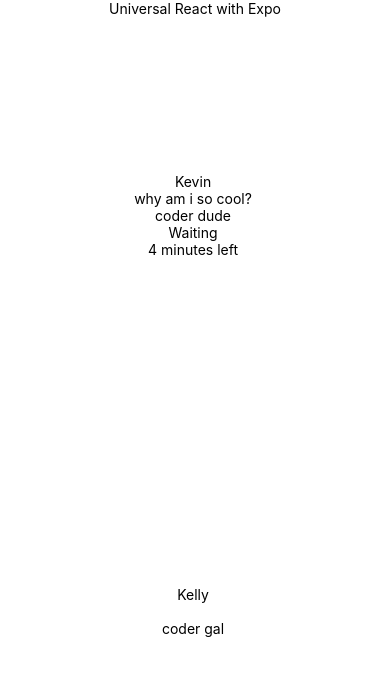
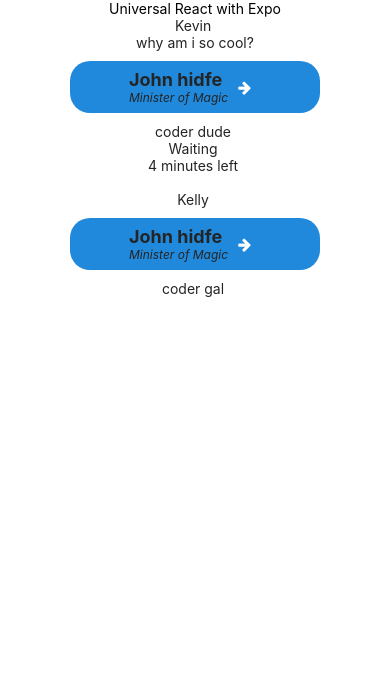
Before and after one commit to ohcnivek/ta-queue, a React Native app: screen / in a window 390 px wide. Shown: the top 676 px of the page. Built offline with nearby package versions, Linux system fonts and the light colour scheme.

Commit message:
friday progress

```diff
--- a/App.js
+++ b/App.js
@@ -5,7 +5,7 @@ export default function App() {
   return (
     <View
       style={{
-        flex: 1,
+        //flex: 2,
         justifyContent: "center",
         alignItems: "center",
       }}
@@ -13,7 +13,7 @@ export default function App() {
     <Text>Universal React with Expo</Text>
 
 
-    <Example
+    <Example style = {{flex:2}}
       name="Kevin"
       question ="why am i so cool?"
       desc= "coder dude"
@@ -22,9 +22,10 @@ export default function App() {
       privateBool="true"
       >
     </Example>
-    <Example name="Kelly" desc= "coder gal"></Example>
+    <Example style = {{flex:1}} name="Kelly" desc= "coder gal"></Example>
 
     </View>
 
+
   );
 }
--- a/components/Example.js
+++ b/components/Example.js
@@ -1,16 +1,43 @@
 import React, { Component } from 'react';
-import { View, Text } from 'react-native';
+import { View, StyleSheet} from 'react-native';
+import { Button, ButtonGroup, withTheme, Text } from 'react-native-elements';
 
 class Example extends Component {
   render() {
     return (
       <View style={{
-        flex: 1,
         justifyContent: "center",
         alignItems: "center",
+        width: "80%",
       }}>
       <Text>{this.props.name} </Text>
-      <Text>{this.props.question} </Text>
+      <Text>{this.props.question}
+      </Text>
+
+
+      <Button
+          title={<CustomTitle question="lsjfslkdj"/>}
+          titleStyle={{ fontWeight: 'bold', fontSize: 38 }}
+          buttonStyle={{
+            borderWidth: 0,
+            borderColor: 'transparent',
+            borderRadius: 20,
+          }}
+          containerStyle={{
+            width: "80%",
+            marginHorizontal: 50,
+            marginVertical: 10,
+          }}
+          icon={{
+            name: 'arrow-right',
+            type: 'font-awesome',
+            size: 15,
+            color: 'white',
+          }}
+          iconRight
+          iconContainerStyle={{ marginLeft: 10, marginRight: 10 }}
+        />
+
       <Text>{this.props.desc} </Text>
       <Text>{this.props.status} </Text>
       <Text>{this.props.time} </Text>
@@ -21,4 +48,37 @@ class Example extends Component {
   }
 }
 
+const CustomTitle = () => {
+  return (
+    <View style={{ flexDirection: 'column' }}>
+      <Text style={{ fontWeight: 'bold', fontSize: 18 }}>John hidfe</Text>
+      <Text style={{ fontStyle: 'italic', fontSize: 12 }}>
+        Minister of Magic
+      </Text>
+    </View>
+  );
+};
+
+const styles = StyleSheet.create({
+  contentView: {
+    flex: 1,
+  },
+  //this is for multiple buttons in a column
+  // buttonsContainer: {
+  //   flexDirection: 'row',
+  //   flexWrap: 'wrap',
+  //   justifyContent: 'center',
+  //   alignItems: 'center',
+  //   width: '100%',
+  //   marginVertical: 20,
+  // },
+  subHeader: {
+    backgroundColor : "#2089dc",
+    color : "white",
+    textAlign : "center",
+    paddingVertical : 5,
+    marginBottom : 10
+  }
+});
+
 export default Example;
--- a/package.json
+++ b/package.json
@@ -4,6 +4,7 @@
     "react": "17.0.1",
     "react-dom": "17.0.1",
     "react-native": "0.64.3",
+    "react-native-elements": "^3.4.2",
     "react-native-web": "0.17.1"
   },
   "devDependencies": {
```
Also changed, not shown: 1 other file (tests, documents, lock files or other folders).
